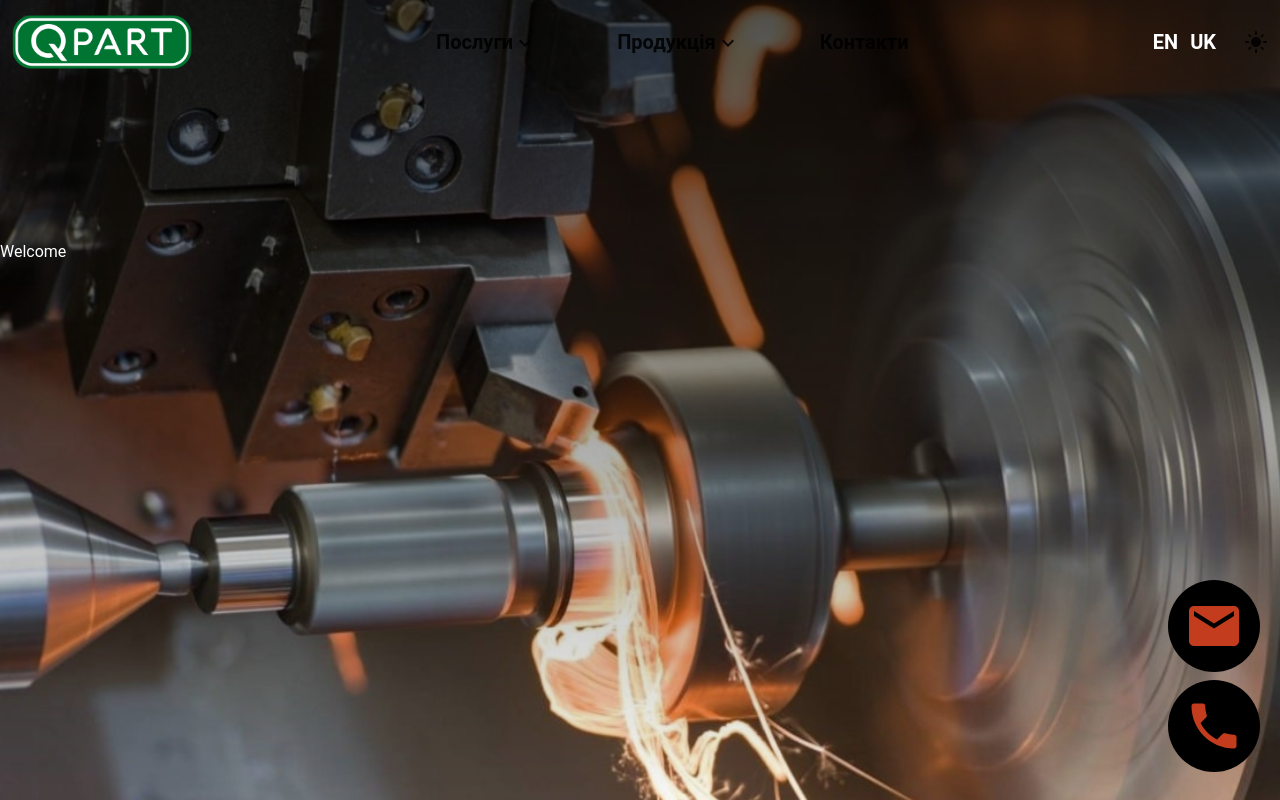
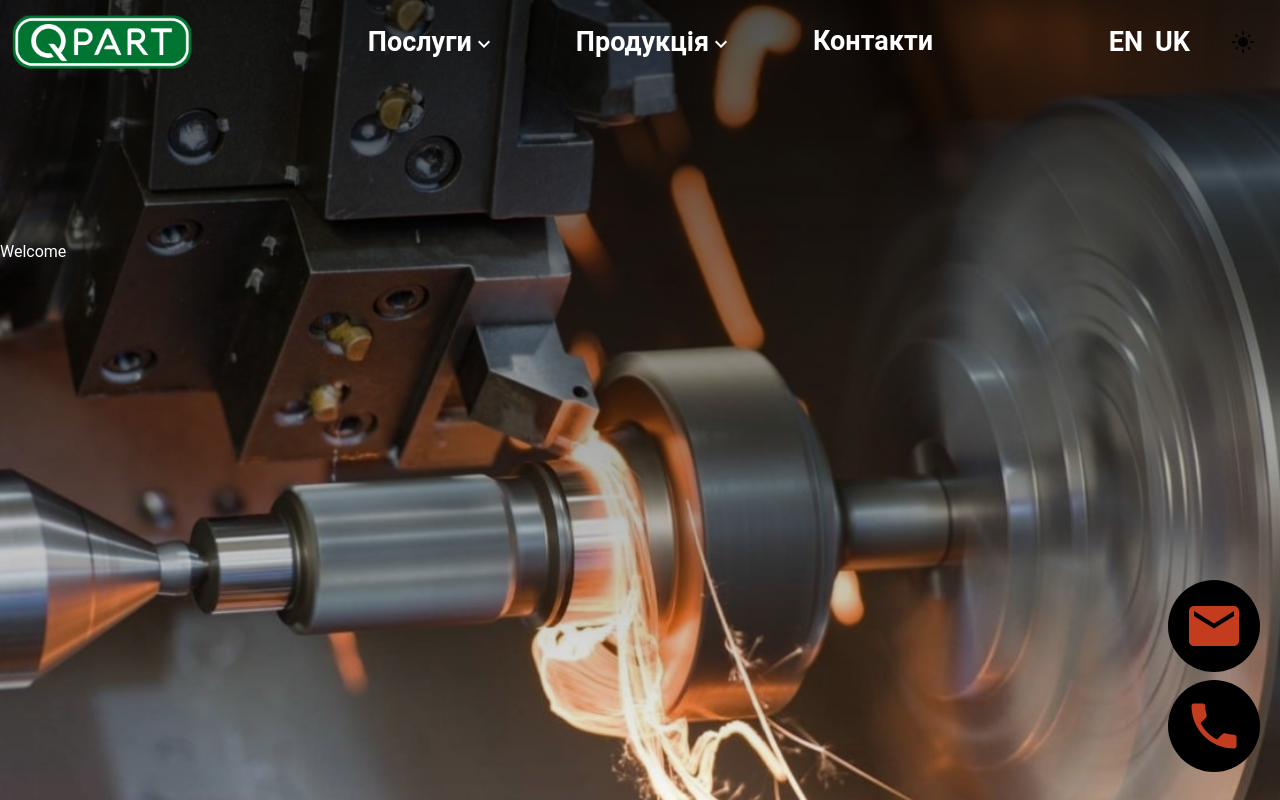
Before and after one commit to ixaker/siteNextLocale, a Next.js app: page /contact in a window 1280 px wide. Built offline with nearby package versions, Linux system fonts and the light colour scheme.

Commit message:
fixed style customeBtn

```diff
--- a/src/components/header/ui/ThemeToggleButton.tsx
+++ b/src/components/header/ui/ThemeToggleButton.tsx
@@ -7,10 +7,14 @@ import CustomButton from '@/components/ui/button/CustomButton';
 const ThemeToggleButton: React.FC = () => {
   const { themeMode, toggleTheme } = useTheme();
 
+  const styleIconBtn = {
+    width: '50px',
+  };
+
   return (
     <>
       <CustomButton variant="button-themes" onClick={toggleTheme}>
-        {themeMode === 'light' ? <LightModeIcon /> : <ModeNightIcon />}
+        {themeMode === 'light' ? <LightModeIcon sx={styleIconBtn} /> : <ModeNightIcon />}
       </CustomButton>
     </>
   );
--- a/src/components/ui/button/CustomButton.tsx
+++ b/src/components/ui/button/CustomButton.tsx
@@ -3,24 +3,14 @@ import React, { FC } from 'react';
 interface PropsCustomButton {
   children: React.ReactNode;
   onClick?: (event: React.MouseEvent<HTMLButtonElement>, title: string) => void;
-  variant?:
-    | 'non-style'
-    | 'menu-btn'
-    | 'leng-btn'
-    | 'button-themes'
-    | 'communication-button';
+  variant?: 'non-style' | 'menu-btn' | 'leng-btn' | 'button-themes' | 'communication-button';
   className?: string;
 }
 
-const CustomButton: FC<PropsCustomButton> = ({
-  children,
-  onClick,
-  variant = 'non-style',
-  className,
-}) => {
+const CustomButton: FC<PropsCustomButton> = ({ children, onClick, variant = 'non-style', className }) => {
   const buttonClass = {
-    'menu-btn': 'font-bold text-xl text-2xl', // Стили для меню
-    'leng-btn': 'font-bold text-xl text-[white]', // Стили для языка
+    'menu-btn': 'font-bold text-xl sm:text-[10px] md:text-[18px] lg:text-[27px] text-[white]',
+    'leng-btn': 'font-bold text-lg sm:text-[10px] md:text-[18px] lg:text-[27px] text-[white]',
     'non-style': '',
     'button-themes': 'rounded-full',
     'communication-button':
@@ -29,9 +19,7 @@ const CustomButton: FC<PropsCustomButton> = ({
 
   return (
     <button
-      onClick={
-        onClick ? (event) => onClick(event, String(children)) : undefined
-      }
+      onClick={onClick ? (event) => onClick(event, String(children)) : undefined}
       className={`cursor-pointer ${buttonClass} ${className}`}
     >
       {children}
```
Also changed, not shown: public/bgImg.jpg (deleted).
